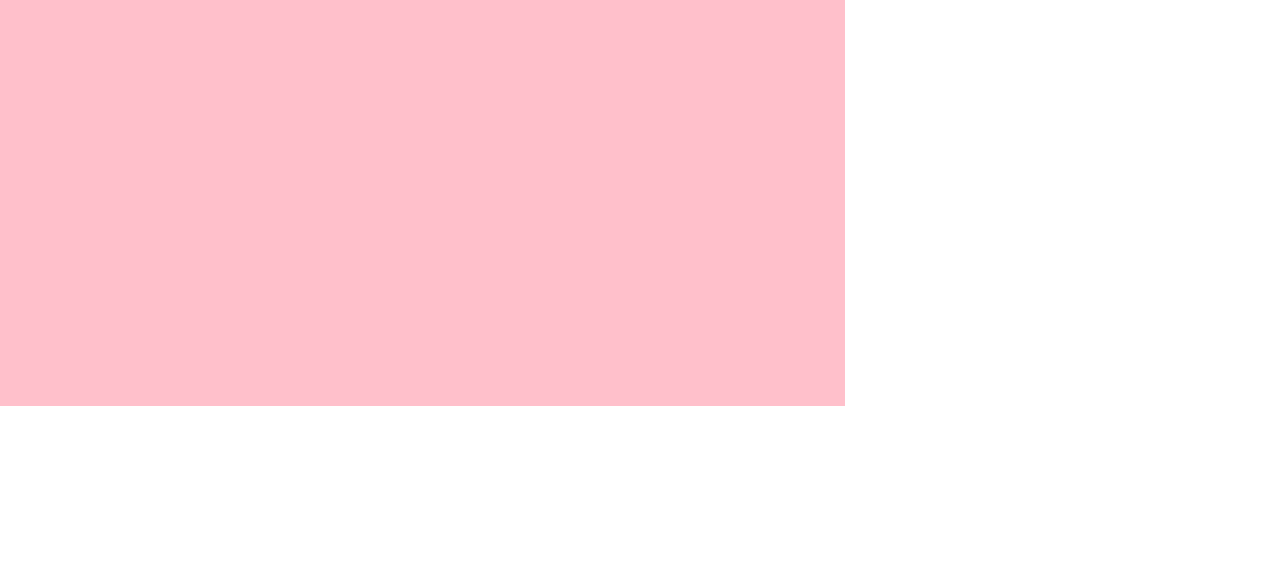
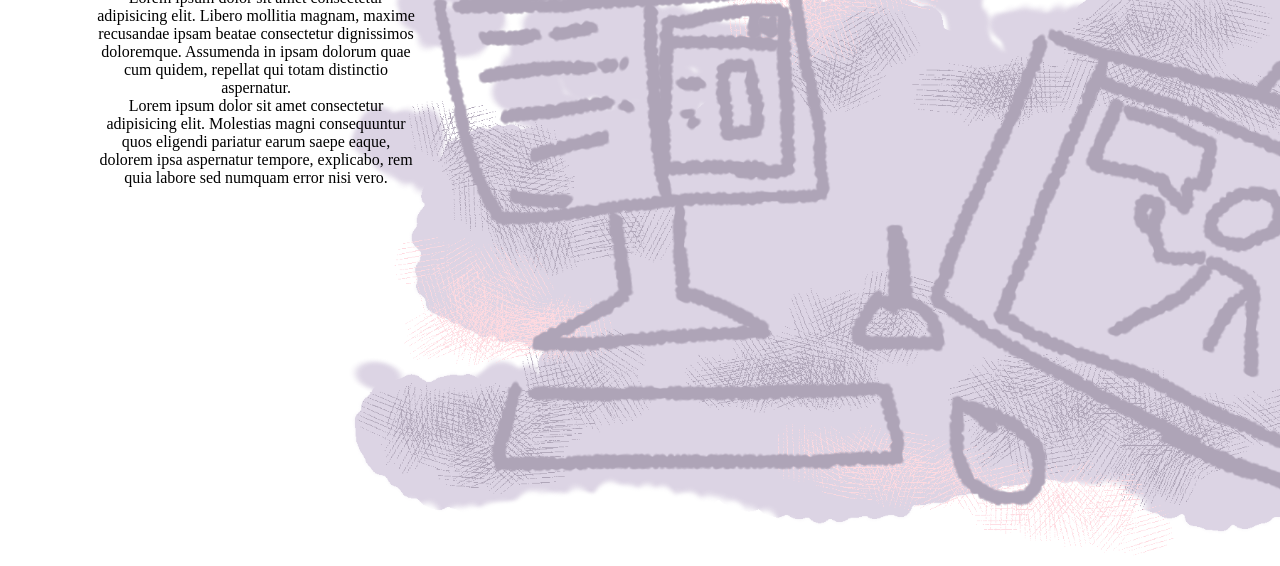
Before and after one commit to RedDragonling/cv-landing-page, a website built with Vite: page index.html in a window 1280 px wide. Shown: the part 234-800 px from the top of the page. Built offline with nearby package versions, Linux system fonts and the light colour scheme.

Commit message:
fixed the BG

```diff
--- a/index.html
+++ b/index.html
@@ -25,6 +25,7 @@
       <h1>Hei hallo!</h1>
       <h3>Hoo</h3>
       <p>Lorem ipsum dolor sit amet consectetur adipisicing elit. Libero mollitia magnam, maxime recusandae ipsam beatae consectetur dignissimos doloremque. Assumenda in ipsam dolorum quae cum quidem, repellat qui totam distinctio aspernatur.</p>
+      <p>Lorem ipsum dolor sit amet consectetur adipisicing elit. Molestias magni consequuntur quos eligendi pariatur earum saepe eaque, dolorem ipsa aspernatur tempore, explicabo, rem quia labore sed numquam error nisi vero.</p>
     </main>
     <div class="bg-image"></div>
     <script src="src/main.js" defer></script>
--- a/src/main.css
+++ b/src/main.css
@@ -42,16 +42,22 @@ nav {
 }
 
 main {
-  width: 33vw;
+  width: 25vw;
   min-width: 300px;
   z-index: 1;
+  position: relative;
+  margin-top: 4em;
+  margin-left: 6em;
+  text-align: center;
 }
 
 .bg-image {
   height: 80vh;
-  width: 66vw;
-  background-color: pink;
+  width: 75vw;
+  background-image: url(img/background.png);
+  background-size: cover;
   position: fixed;
-  top: 0;
+  bottom: 0;
+  right: 0;
   z-index: 0;
 }
```
Also changed, not shown: src/img/background.png (added).
